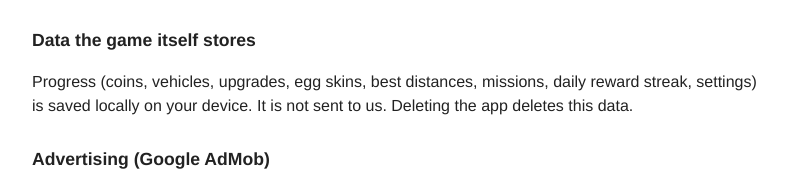
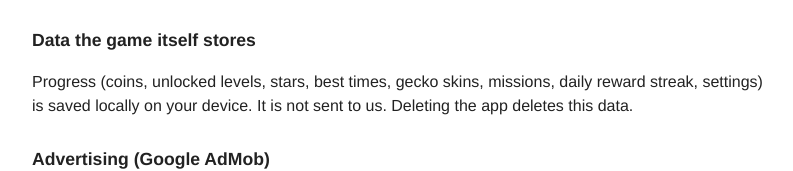
Before and after one commit to kubaflo/kubaflo.github.io, a plain HTML site: page privacy_policy_swing_gecko.html in a window 1280 px wide. Shown: the part 197-368 px from the top of the page, without its empty margins (240-1033 px from the left). Drawn offline with Linux system fonts and the light colour scheme.

Commit message:
Swing Gecko privacy: progress wording

```diff
--- a/privacy_policy_swing_gecko.html
+++ b/privacy_policy_swing_gecko.html
@@ -18,7 +18,7 @@
 To keep the game free we show ads from Google AdMob, which may collect device identifiers and usage data as described below.</p>
 
 <h2>Data the game itself stores</h2>
-<p>Progress (coins, vehicles, upgrades, egg skins, best distances, missions, daily reward streak, settings) is saved locally on your device. It is not sent to us. Deleting the app deletes this data.</p>
+<p>Progress (coins, unlocked levels, stars, best times, gecko skins, missions, daily reward streak, settings) is saved locally on your device. It is not sent to us. Deleting the app deletes this data.</p>
 
 <h2>Advertising (Google AdMob)</h2>
 <p>The app uses the Google Mobile Ads SDK. Depending on your consent and your device settings, Google may collect:</p>
```
